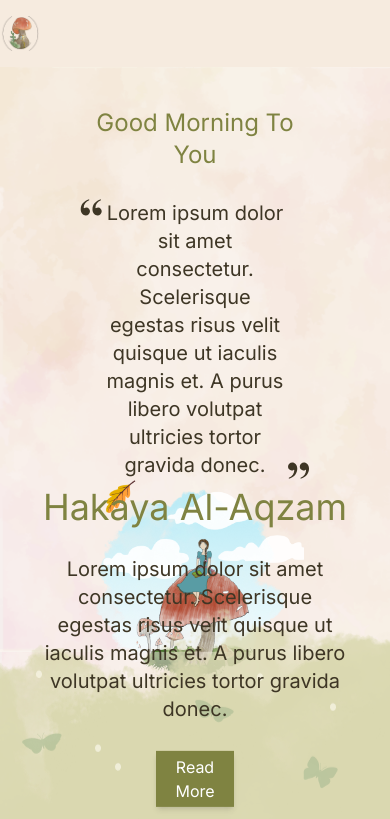
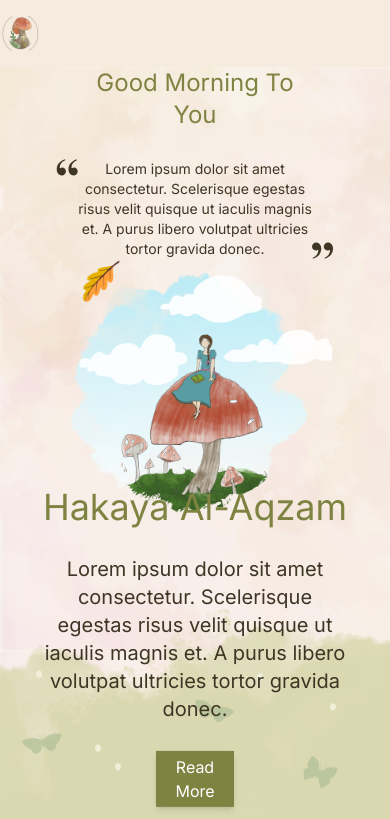
Before and after one commit to MohammadAlaa-Alghamry/hakaya-alaqzam, a Next.js app: page / in a window 390 px wide. Shown: the top 819 px of the page. Built offline with nearby package versions, Linux system fonts and the light colour scheme.

Commit message:
fixing mobile homepage

```diff
--- a/src/app/Compontents/home/GoodMorning.tsx
+++ b/src/app/Compontents/home/GoodMorning.tsx
@@ -5,9 +5,9 @@ export default function GoodMorning() {
     return (
         <div
             style={{ backgroundImage: 'url("/img/home/hero-img.png")' }}
-            className="h-full w-full flex justify-center items-center bg-cover bg-left-top aspect-[14/21] sm:aspect-[21/13] p-10">
+            className="h-full w-full flex justify-center items-center bg-cover bg-left-top aspect-[14/21] sm:aspect-[21/13] sm:p-10">
 
-            <div className="w-full flex flex-col sm:flex-row  justify-between items-center h-full">
+            <div className="w-full flex flex-col sm:flex-row  sm:justify-between items-center h-full">
                 <div className="flex justify-start items-center flex-col w-full h-[full] md:w-[50%] gap-7">
                     <div className="text-[rgb(127,131,65)] text-center text-2xl sm:text-4xl md:text-5xl">
                         <h1>Good Morning To</h1>
@@ -17,7 +17,7 @@ export default function GoodMorning() {
                     <div
                     className="open-qutation-mobile sm:open-qutation bg-right-top bg-no-repeat w-[20%]  ">
                 </div>
-                    <p className="w-[60%] text-center text-[rgb(62,54,37)] text-xl "> Lorem ipsum dolor sit amet consectetur. Scelerisque egestas risus velit quisque ut iaculis magnis et. A purus libero volutpat ultricies tortor gravida donec. </p>
+                    <span className="w-[60%] text-center text-[rgb(62,54,37)] text-sm sm:text-xl "> Lorem ipsum dolor sit amet consectetur. Scelerisque egestas risus velit quisque ut iaculis magnis et. A purus libero volutpat ultricies tortor gravida donec. </span>
 
                     <div
                     className="closed-qutation-mobile sm:closed-qutation bg-left-bottom bg-no-repeat w-[20%]  ">
```
